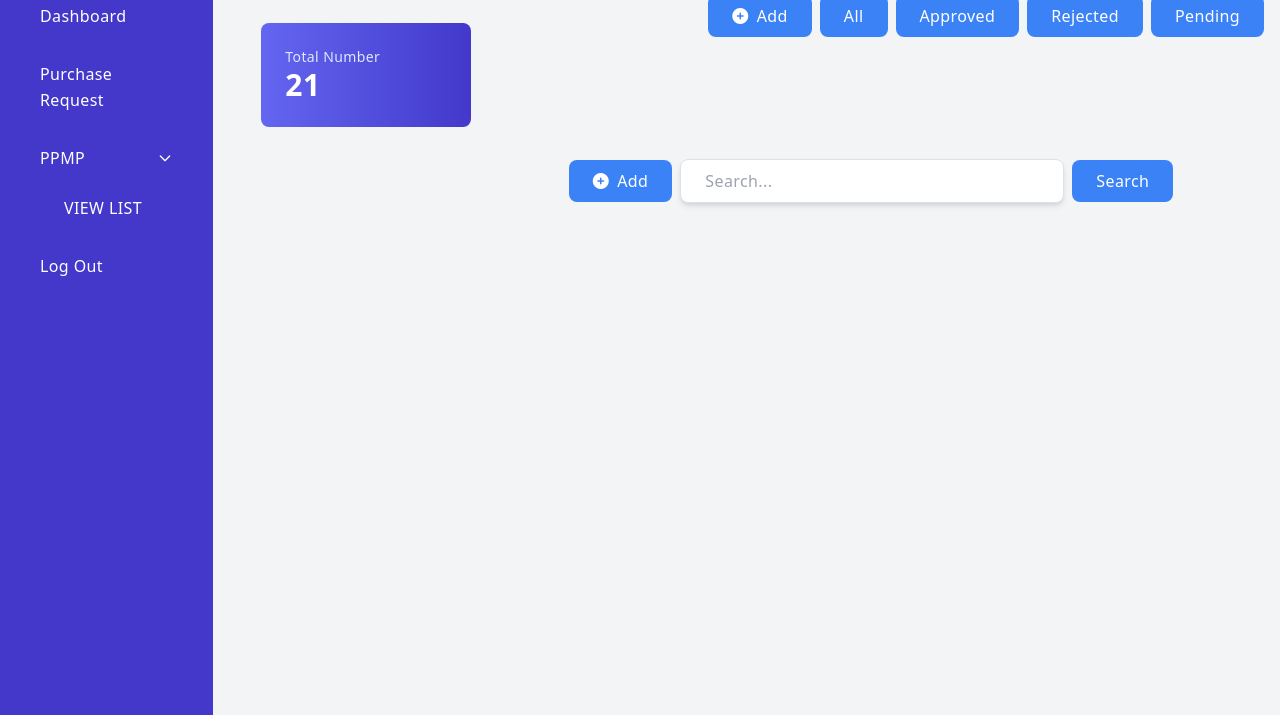
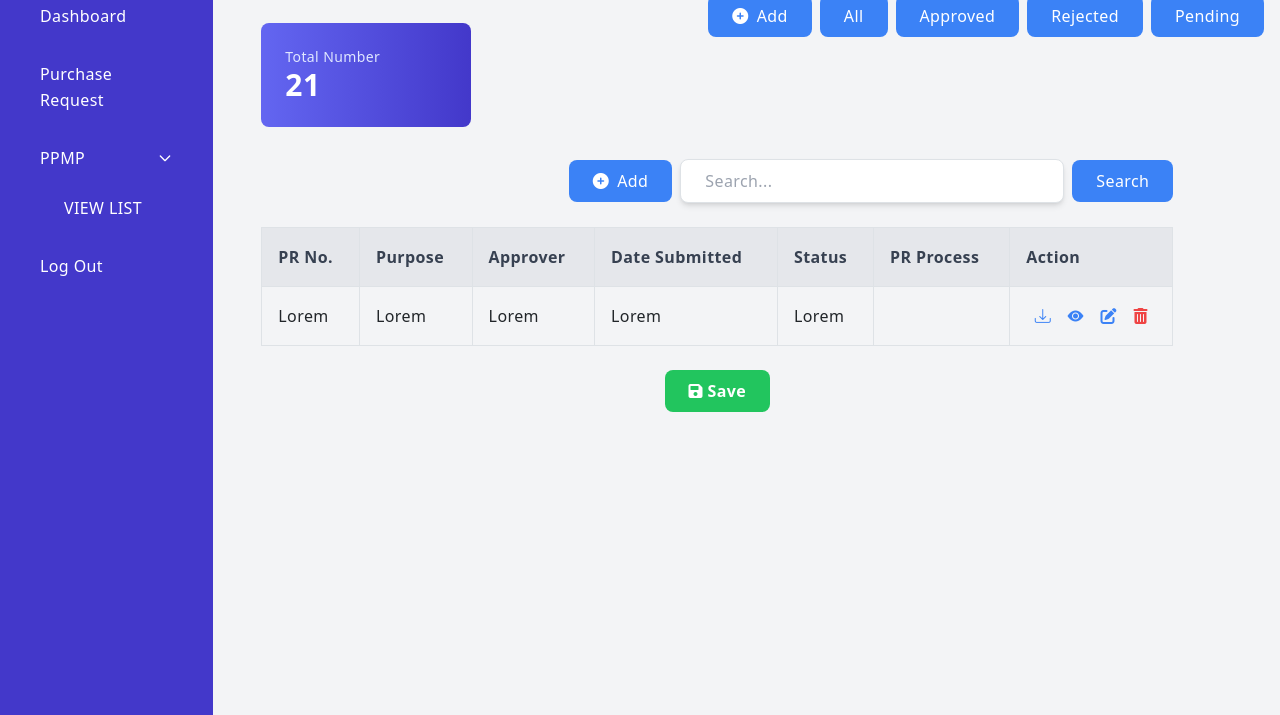
Before and after one commit to garquiza/Purchase-Request-Automation-System, a PHP site: page /purchase_request.php in a window 1280 px wide. Shown: the part 85-800 px from the top of the page. Run offline with PHP 8.4, Linux system fonts and the light colour scheme; some libraries are stand-ins or nearby versions.

Commit message:
Added the Table
Updated the Purchase Request

```diff
--- a/request/end-user/purchase_request.php
+++ b/request/end-user/purchase_request.php
@@ -62,5 +62,55 @@
                     <button class="px-4 py-2 bg-blue-500 text-white rounded-lg hover:bg-blue-600 focus:outline-none">Search</button>
                 </div>
             </div>
+
+            <!--Table -->
+            <div class="overflow-x-auto mb-6">
+                <table class="w-full border-collapse">
+                    <thead class="bg-gray-200 text-gray-700">
+                        <tr class="border-b border-gray-300">
+                            <th class="border p-3 text-left">PR No.</th>
+                            <th class="border p-3 text-left">Purpose</th>
+                            <th class="border p-3 text-left">Approver</th>
+                            <th class="border p-3 text-left">Date Submitted</th>
+                            <th class="border p-3 text-left">Status</th>
+                            <th class="border p-3 text-left">PR Process</th>
+                            <th class="border p-3 text-left">Action</th>
+                        </tr>
+                    </thead>
+                    <tbody>
+                        <tr class="even:bg-gray-50 hover:bg-gray-200 transition-colors duration-200 border-b border-gray-300">
+                            <td class="border p-3">Lorem</td>
+                            <td class="border p-3">Lorem</td>
+                            <td class="border p-3">Lorem</td>
+                            <td class="border p-3">Lorem</td>
+                            <td class="border p-3">Lorem</td>
+                            <td class="border p-3"></td>
+                            <td class="border p-3 text-center space-x-3">
+                                <button class="text-blue-500 hover:text-blue-600"><i class="bi bi-download"></i></button>
+                                <button class="text-blue-500 hover:text-blue-600"><i class="bi bi-eye-fill"></i></button>
+                                <button class="text-blue-500 hover:text-blue-600"><i class="fas fa-edit"></i></button>
+                                <button class="text-red-500 hover:text-red-600"><i class="fas fa-trash-alt"></i></button>
+                            </td>
+                        </tr>
+                    </tbody>
+                </table>
+            </div>
+
+            <!-- Save Button -->
+            <div class="flex justify-center mt-6">
+                <button class="bg-green-500 hover:bg-green-600 text-white font-bold py-2 px-4 rounded-lg">
+                    <i class="fas fa-save"></i> Save
+                </button>
+            </div>
+
+        </div>
+    </div>
+
+    <!-- Modal -->
+
+
+    <!-- Bootstrap JS for Modal Functionality -->
+    <script src="https://cdn.jsdelivr.net/npm/bootstrap@5.3.0/dist/js/bootstrap.bundle.min.js"></script>
+
 </body>
 </html>
```
